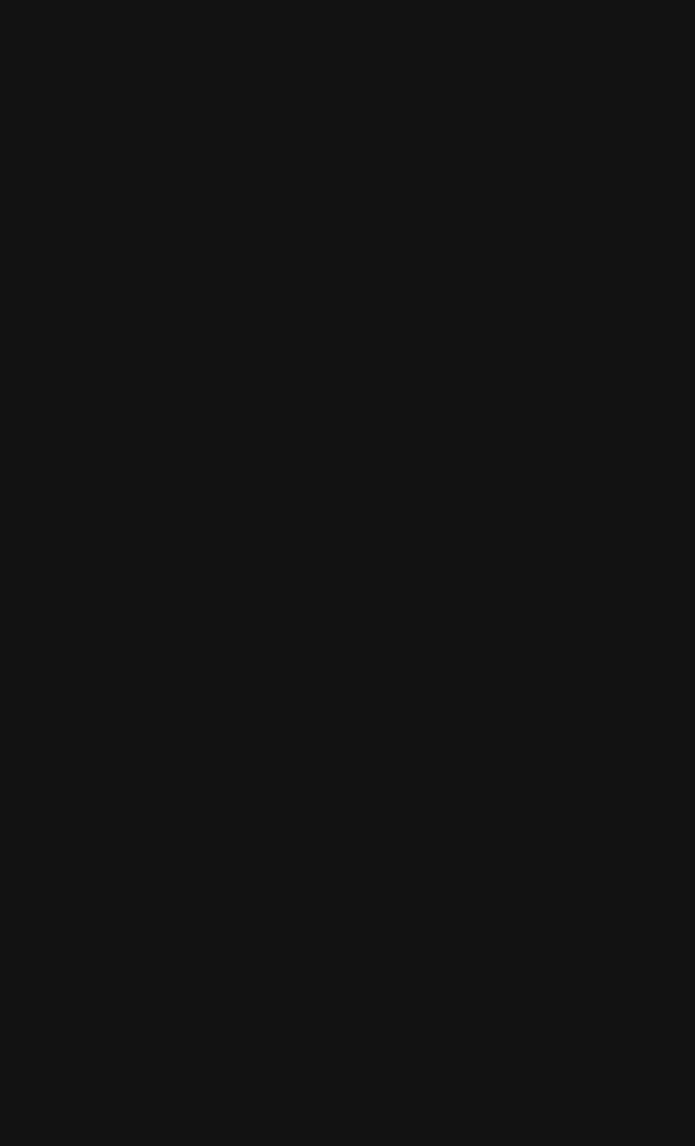
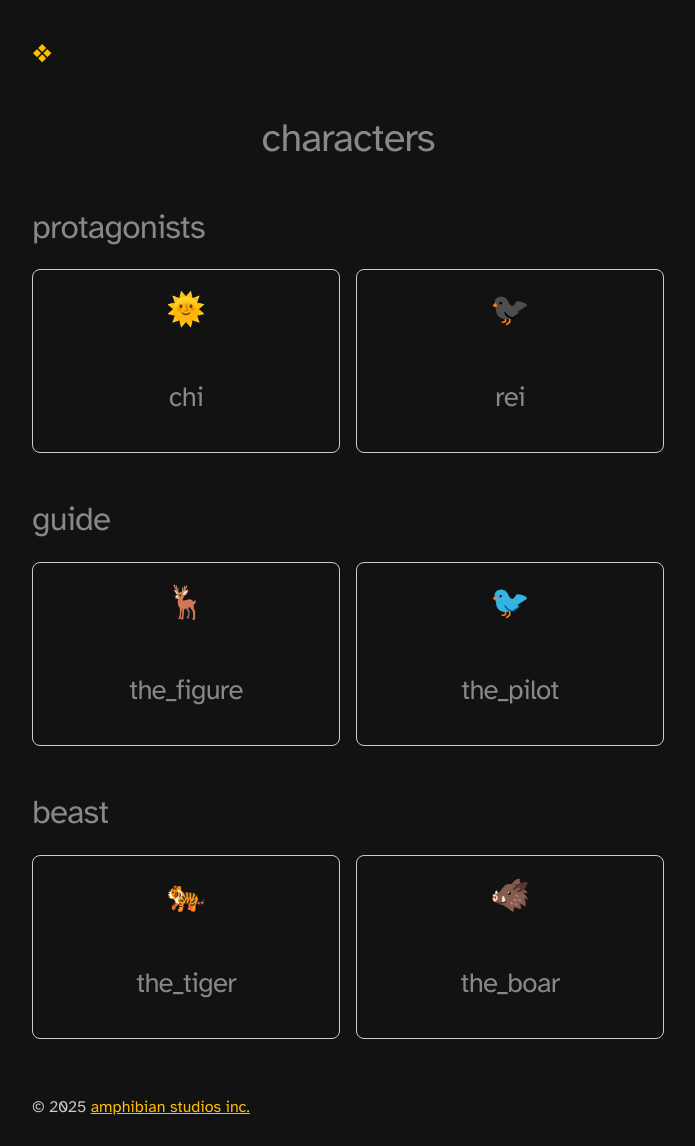
Before and after one commit to hideodaikoku/silent-valley, a Gatsby site: page /guide in a window 1280 px wide. Before the commit this address had no page. Shown: the whole page, without its empty margins (292-987 px from the left). Before the commit the page ends 800 px from the top, so only its background shows below. Built offline with nearby package versions, Linux system fonts and the light colour scheme; Gatsby itself is replaced by a stand-in of ours; some packages are replaced by stand-ins of ours.

Commit message:
update characters and blog post

```diff
--- a/src/components/characters.js
+++ b/src/components/characters.js
@@ -1,35 +1,46 @@
 import React from "react"
-import { useState, useEffect } from "react"
-import { useParams } from "react-router-dom"
+import charactersData from "../data/characters.json" // Import the JSON file
 
 const Characters = () => {
-  const { id } = useParams()
-  const [characters, setCharacters] = useState([])
-  const [loading, setLoading] = useState(true)
-
-  const {
-    loading: queryLoading,
-    error,
-    data,
-  } = useQuery(CHARACTER_QUERY, {
-    variables: { id },
-  })
-
-  useEffect(() => {
-    if (data) {
-      setCharacters(data.character)
-      setLoading(false)
-    }
-  }, [data])
-
-  if (loading || queryLoading) return <p>Loading...</p>
-  if (error) return <p>Error: {error.message}</p>
+  // Group characters by type
+  const types = [...new Set(charactersData.map(character => character.type))] // Get unique types
 
   return (
     <div>
-      <h1>{characters.name}</h1>
-      <p>{characters.description}</p>
-      <img src={characters.image} alt={characters.name} />
+      <h1 style={{ textAlign: "center", marginBottom: "2rem" }}>characters</h1>
+      {types.map(type => (
+        <div key={type} style={{ marginBottom: "2rem" }}>
+          <h2>{type}</h2>
+          <div
+            style={{
+              display: "grid",
+              gridTemplateColumns: "repeat(auto-fit, minmax(200px, 1fr))",
+              gap: "1rem",
+            }}
+          >
+            {charactersData
+              .filter(character => character.type === type)
+              .map(character => (
+                <div
+                  key={character.id}
+                  style={{
+                    border: "1px solid #ccc",
+                    borderRadius: "8px",
+                    padding: "1rem",
+                    textAlign: "center",
+                    minWidth: "200px",
+                  }}
+                >
+                  <div style={{ fontSize: "2rem" }}>{character.image}</div>
+                  <h3>{character.name}</h3>
+                  {/* <p>{character.description}</p> */}
+                </div>
+              ))}
+          </div>
+        </div>
+      ))}
     </div>
   )
 }
+
+export default Characters
--- /dev/null
+++ b/src/data/characters.json
@@ -0,0 +1,44 @@
+[
+    {
+      "id": "1",
+      "name": "chi",
+      "description": "This is the first character.",
+      "image": "🌞",
+      "type": "protagonists"
+    },
+    {
+      "id": "2",
+      "name": "rei",
+      "description": "This is the second character.",
+      "image": "🐦‍⬛",
+      "type": "protagonists"
+    },
+    {
+        "id": "3",
+        "name": "the_figure",
+        "description": "This is the second character.",
+        "type": "guide",
+        "image": "🦌"
+    },
+    {
+        "id": "4",
+        "name": "the_pilot",
+        "description": "This is the second character.",
+        "type": "guide",
+        "image": "🐦"
+    },
+    {
+        "id": "5",
+        "name": "the_tiger",
+        "description": "This is the second character.",
+        "type": "beast",
+        "image": "🐅"
+    },
+    {
+        "id": "6",
+        "name": "the_boar",
+        "description": "This is the second character.",
+        "type": "beast",
+        "image": "🐗"
+    }
+  ]
--- /dev/null
+++ b/src/pages/guide.js
@@ -0,0 +1,30 @@
+import * as React from "react"
+import { graphql } from "gatsby"
+
+import Characters from "../components/characters"
+import Layout from "../components/layout"
+import Seo from "../components/seo"
+
+const Guide = ({ data, location }) => {
+  const siteTitle = data.site.siteMetadata?.title || `Title`
+
+  return (
+    <Layout location={location} title={siteTitle}>
+      <Characters />
+    </Layout>
+  )
+}
+
+export default Guide
+
+export const Head = () => <Seo title="silent valley" />
+
+export const pageQuery = graphql`
+  query {
+    site {
+      siteMetadata {
+        title
+      }
+    }
+  }
+`
--- a/src/templates/blog-post.js
+++ b/src/templates/blog-post.js
@@ -6,7 +6,11 @@ import Layout from "../components/layout"
 import Seo from "../components/seo"
 
 const BlogPostTemplate = ({
-  data: { site, markdownRemark: post, allMarkdownRemark: { nodes: allPosts } },
+  data: {
+    site,
+    markdownRemark: post,
+    allMarkdownRemark: { nodes: allPosts },
+  },
   location,
 }) => {
   const siteTitle = site.siteMetadata?.title || `Title`
@@ -16,7 +20,8 @@ const BlogPostTemplate = ({
 
   // Determine previous and next posts based on the sorted list
   const previous = currentIndex > 0 ? allPosts[currentIndex - 1] : null
-  const next = currentIndex < allPosts.length - 1 ? allPosts[currentIndex + 1] : null
+  const next =
+    currentIndex < allPosts.length - 1 ? allPosts[currentIndex + 1] : null
 
   return (
     <Layout location={location} title={siteTitle}>
@@ -64,6 +69,12 @@ const BlogPostTemplate = ({
           </li>
         </ul>
       </nav>
+
+      <div style={{ textAlign: "center" }}>
+        <Link to="/guide">
+          <span>📖</span>
+        </Link>
+      </div>
     </Layout>
   )
 }
@@ -80,9 +91,7 @@ export const Head = ({ data: { markdownRemark: post } }) => {
 export default BlogPostTemplate
 
 export const pageQuery = graphql`
-  query BlogPostBySlug(
-    $id: String!
-  ) {
+  query BlogPostBySlug($id: String!) {
     site {
       siteMetadata {
         title
```
